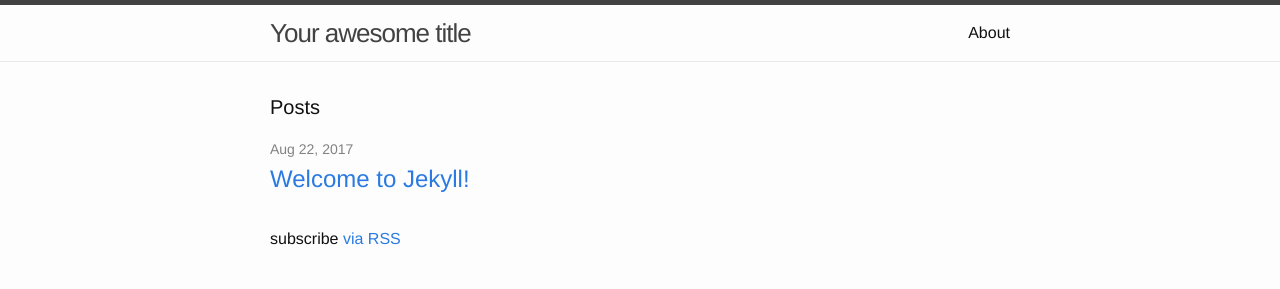
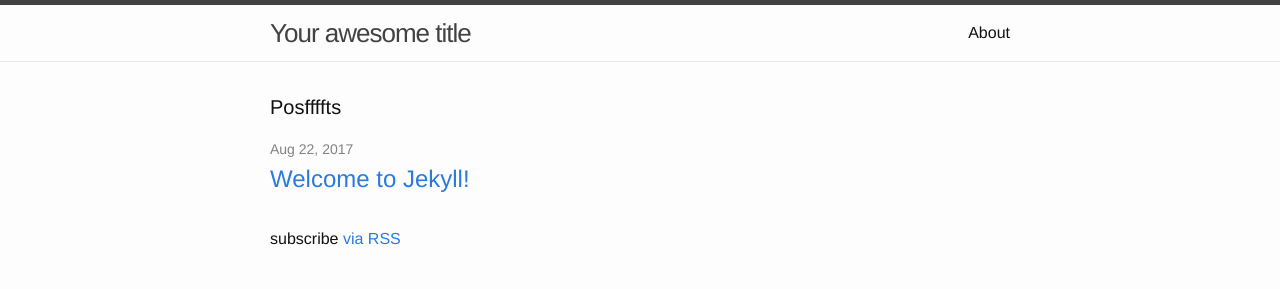
Before and after one commit to GITTHUBBERR/GITTHUBBERR.github.io, a Jekyll site: the page built from index.html, in a window 1280 px wide. Shown: the top 289 px of the page. Built offline with Jekyll 4.4.1, drawn with Linux system fonts in a browser that asks for light colours.

Commit message:
Update index.html

```diff
--- a/index.html
+++ b/index.html
@@ -4,7 +4,7 @@
 
 <div class="home">
 
-  <h1 class="page-heading">Posts</h1>
+  <h1 class="page-heading">Posffffts</h1>
 
   <ul class="post-list">
     {% for post in site.posts %}
```
